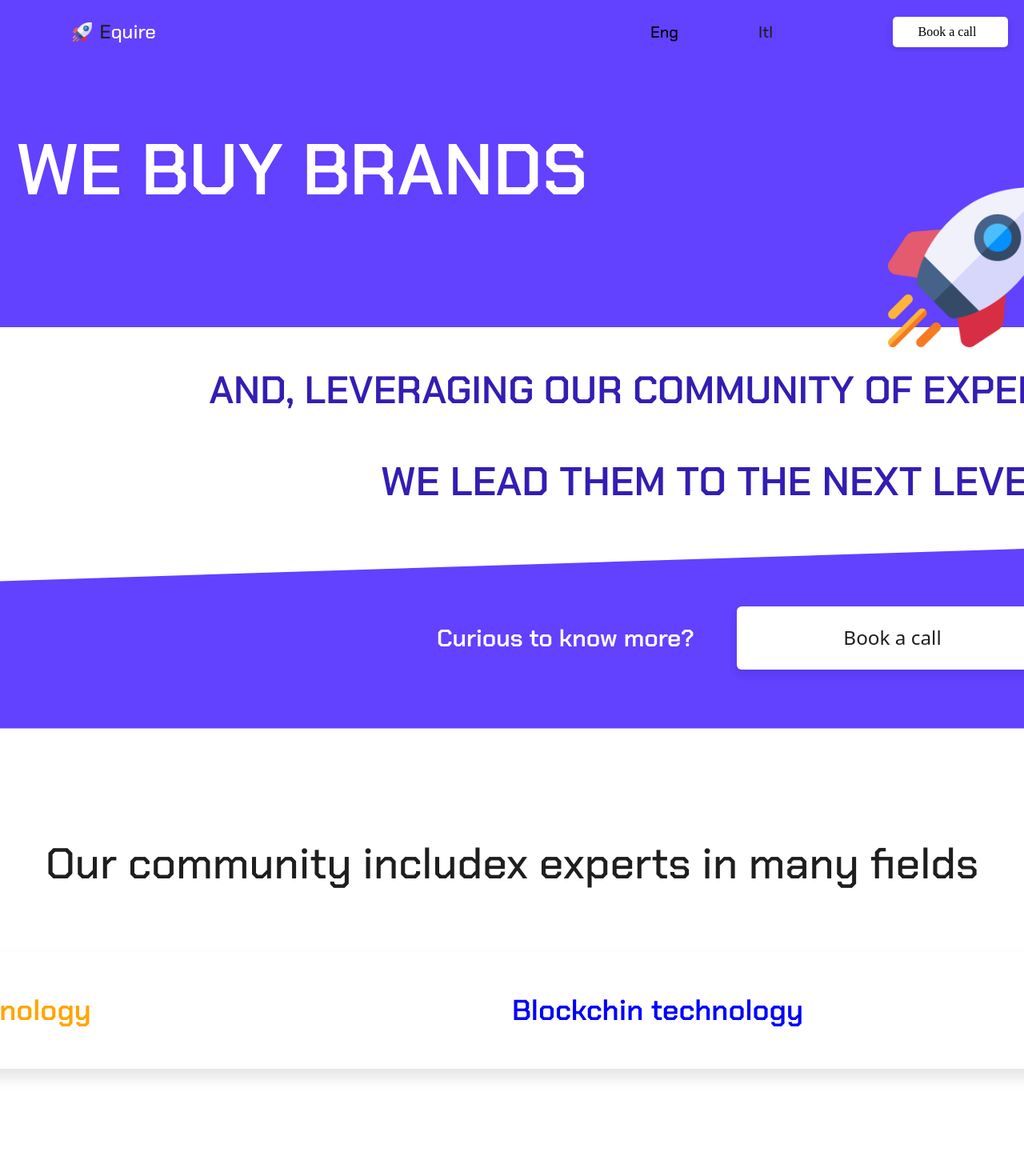
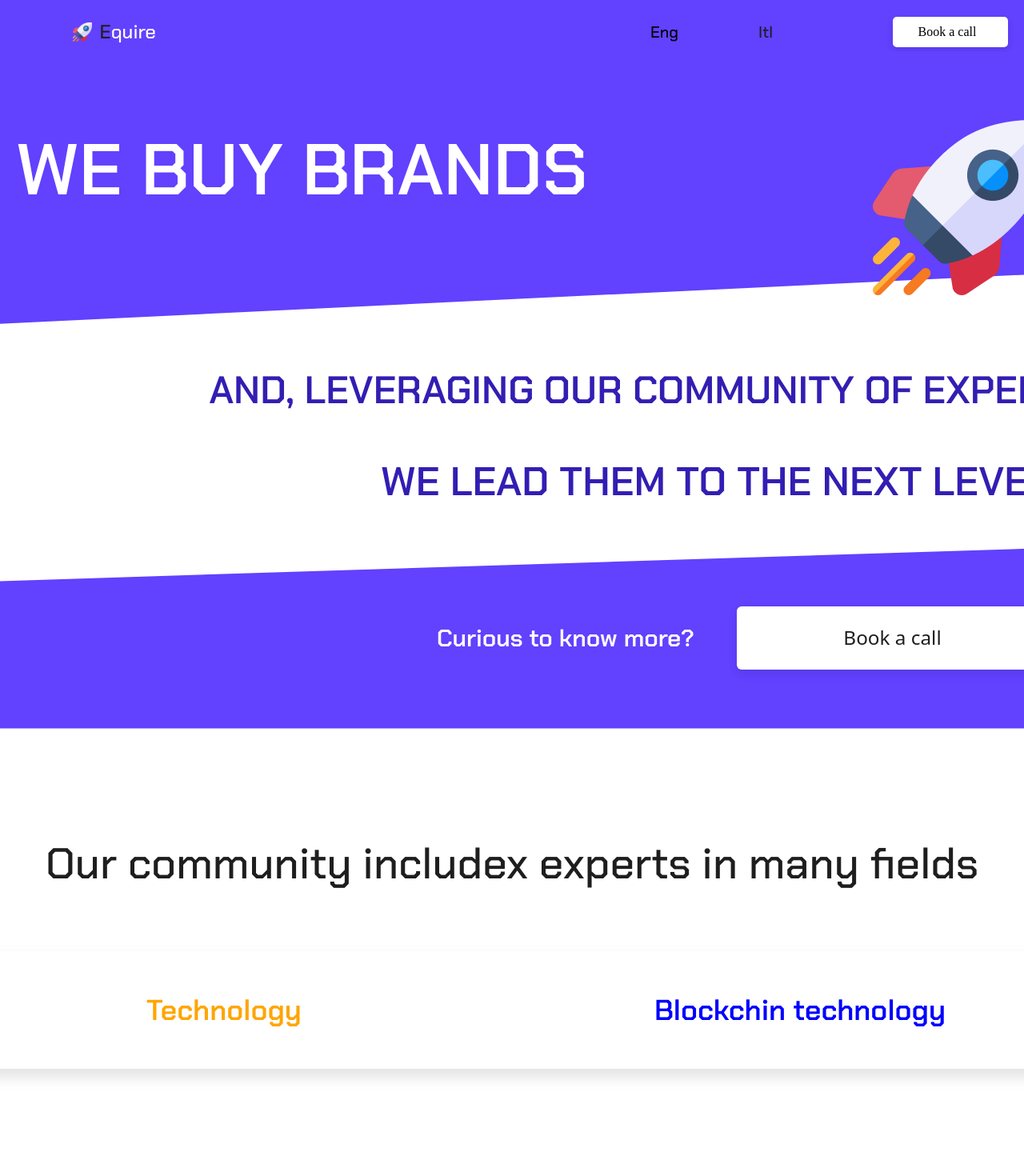
Before and after one commit to Arthur7711/lending-Page, a React (Create React App) app: page / in a window 1280 px wide. Shown: the top 1470 px of the page at 80% size. Built offline with nearby package versions, Linux system fonts and the light colour scheme.

Commit message:
fix:(slider and homepage)

```diff
--- a/src/components/slider/Slider.js
+++ b/src/components/slider/Slider.js
@@ -40,6 +40,9 @@ const Slider = ({ info }) => {
               fontWeight: "600",
               fontSize: "36px",
               lineHeight: "47px",
+              display: "flex",
+              justifyContent: "center",
+              userSelect: "none",
             }}
           >
             {el.text}
--- a/src/components/topMain/TopMain.js
+++ b/src/components/topMain/TopMain.js
@@ -1,13 +1,9 @@
 import styles from "./TopMain.module.css";
-import imgLog from "../../imgs/shuttle.png";
 
 const TopMain = () => {
   return (
     <div className={styles.topMain}>
       <p className={styles.info}>we buy brands</p>
-      <div className={styles.imgBox}>
-        <img alt="imgLog" src={imgLog} />
-      </div>
     </div>
   );
 };
--- a/src/components/topMain/TopMain.module.css
+++ b/src/components/topMain/TopMain.module.css
@@ -1,11 +1,10 @@
 .topMain {
   position: relative;
-  width: 1440px;
   height: 344.5px;
   background: #6241ff;
   display: flex;
   justify-content: space-between;
-  /* clip-path: polygon(0 0, 100% 0%, 100% 80%, 0% 100%); */
+  clip-path: polygon(0 0, 100% 0%, 100% 80%, 0% 100%);
 }
 .info {
   width: 715px;
@@ -18,13 +17,3 @@
   color: #ffffff;
   margin-left: 100px;
 }
-.imgBox {
-  width: 200px;
-  position: absolute;
-  top: 170px;
-  right: 50px;
-  z-index: 1000;
-}
-.imgBox img {
-  width: 100%;
-}
--- a/src/homePage/HomePage.js
+++ b/src/homePage/HomePage.js
@@ -8,6 +8,8 @@ import TopMain from "../components/topMain/TopMain";
 import UnderMenu from "../components/underMenu/UnderMenu";
 import logo from "../imgs/shuttle.png";
 import styles from "./HomePage.module.css";
+import imgLog from "../imgs/shuttle.png";
+
 
 const HomePage = () => {
   const info = [
@@ -21,7 +23,10 @@ const HomePage = () => {
     <div className={styles.home}>
       <Header />
       <TopMain />
-      <div >
+      <div className={styles.relet}>
+      <div className={styles.imgBox}>
+        <img alt="imgLog" src={imgLog} />
+      </div>
         <p className={styles.text}>and, leveraging our community of experts</p>
         <p className={styles.text2}>we lead them to the next level ...</p>
       </div>
--- a/src/homePage/HomePage.module.css
+++ b/src/homePage/HomePage.module.css
@@ -1,6 +1,19 @@
 .home {
   width: 1440px;
   background: #ffffff;
+}
+.relet {
+  position: relative;
+}
+.relet .imgBox {
+  width: 219px;
+  position: absolute;
+  bottom: 260px;
+  right: 50px;
+  z-index: 1000;
+}
+.relet .imgBox img {
+  width: 100%;
 }
 .text {
   height: 62px;
```
